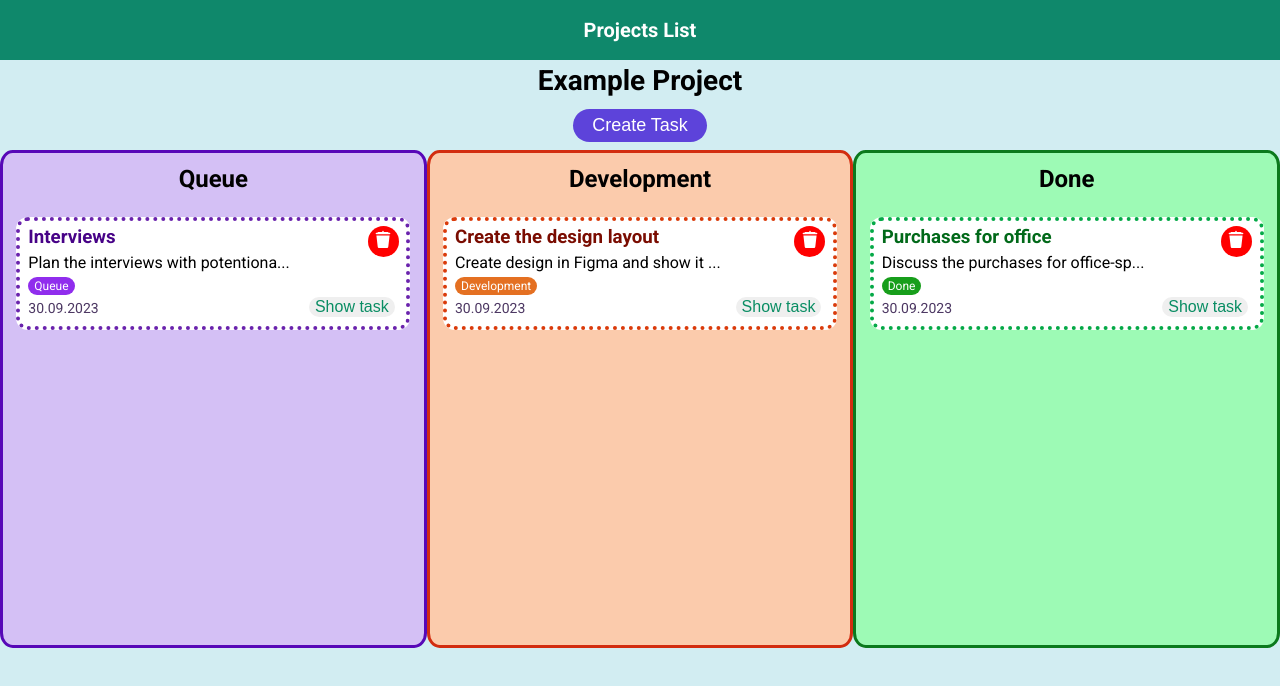
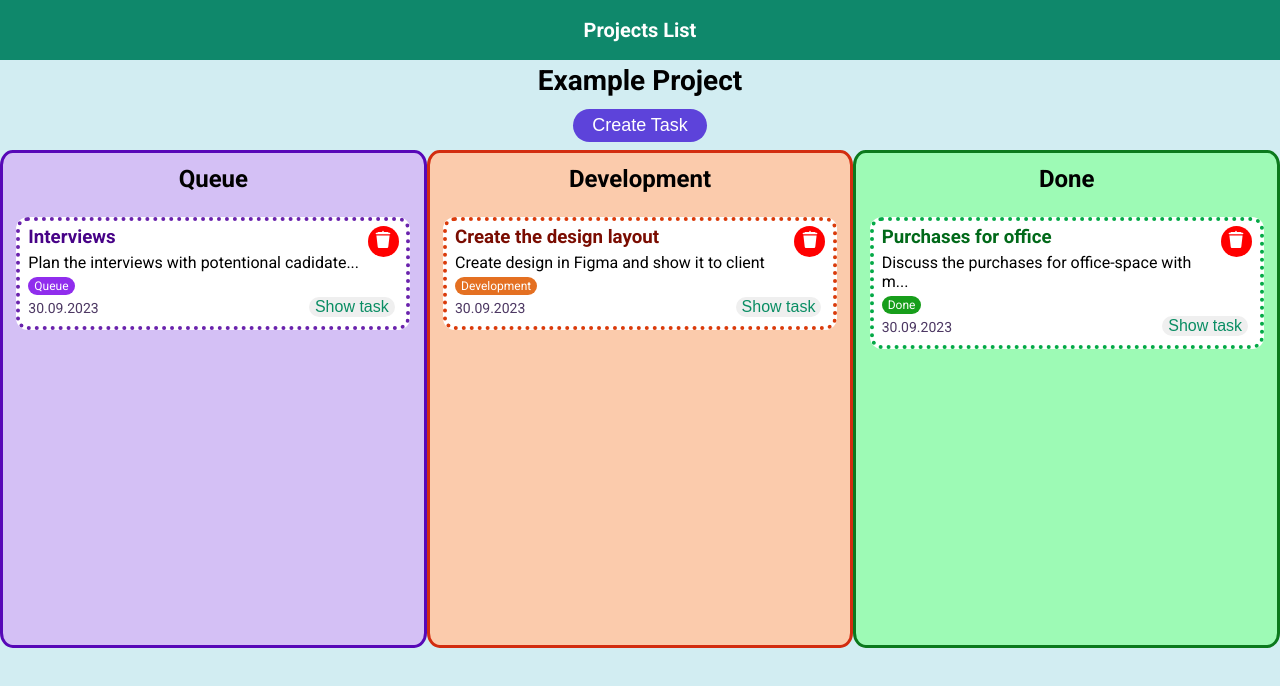
Before and after one commit to Ave-Mari/projects-board, a React (Vite) app: page /projects/142354 in a window 1280 px wide. Shown: the top 686 px of the page. Built offline with nearby package versions, Linux system fonts and the light colour scheme; a web font is replaced by a local one.

Commit message:
fix description cut function

```diff
--- a/src/components/TaskItem/TaskItem.jsx
+++ b/src/components/TaskItem/TaskItem.jsx
@@ -33,9 +33,12 @@ export default function TaskItem({
 
 
   const descriptionCut = (descriptionString) => {
-    const shortString = descriptionString.slice(0, 35);
-    return `${shortString}...`
-
+    if (descriptionString.length > 45) {
+      const shortString = descriptionString.slice(0, 45);
+      return `${shortString}...`
+    } else {
+      return descriptionString
+    }
   }
 
 
```
